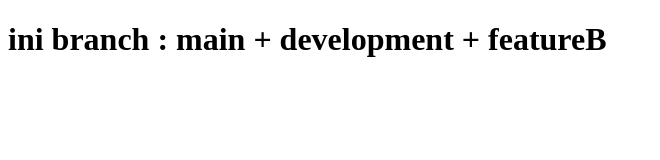
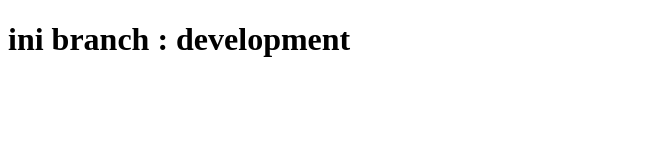
Before and after one commit to ramaditoferdian/tugas-1-branching, a plain HTML site: page index.html in a window 1280 px wide. Shown: the whole page, without its empty margins (0-660 px from the left). Drawn offline with Linux system fonts and the light colour scheme.

Commit message:
development

```diff
--- a/index.html
+++ b/index.html
@@ -8,7 +8,7 @@
 </head>
 <body>
     <h1>
-        ini branch : main + development + featureB
+        ini branch : development
     </h1>
 </body>
 </html>
```
